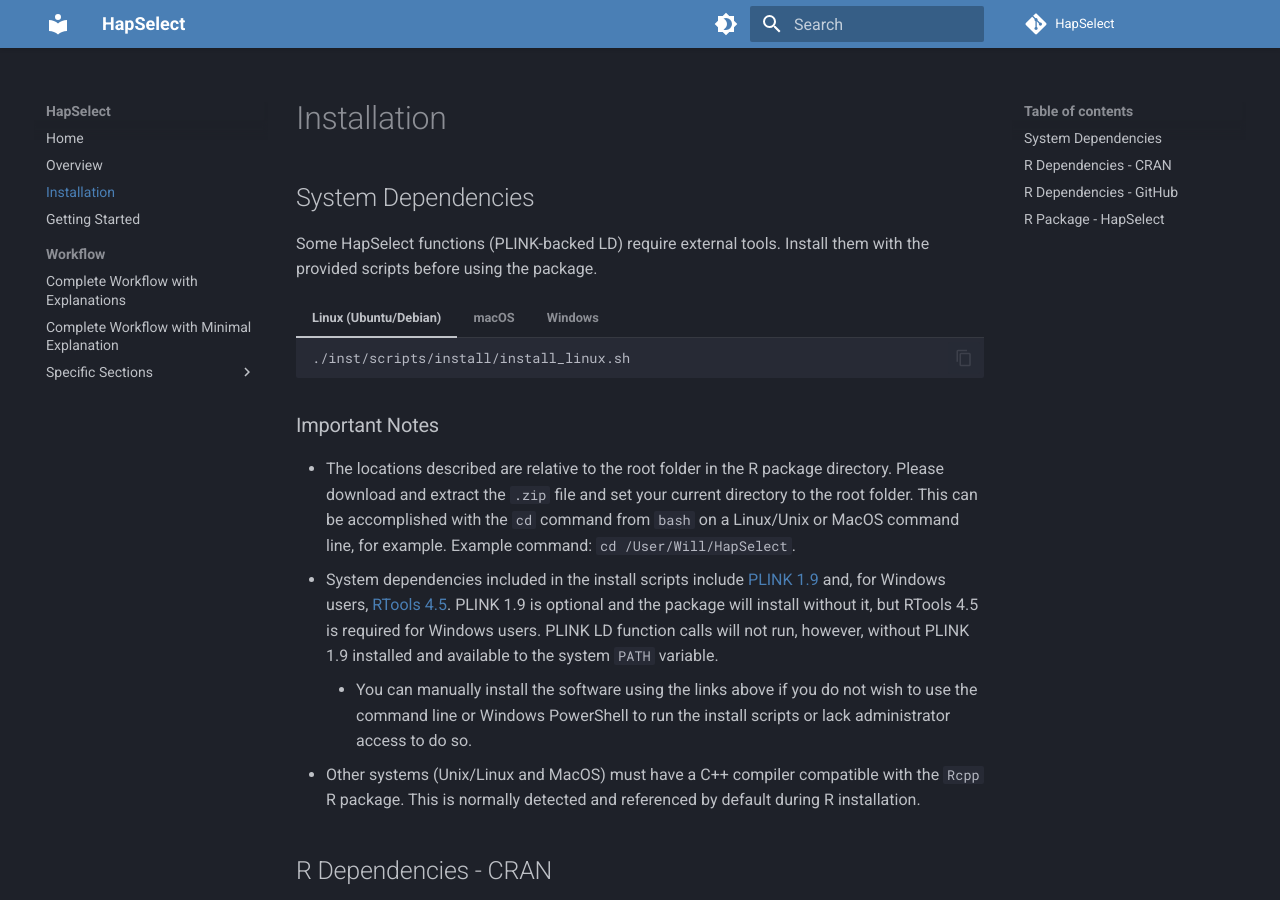
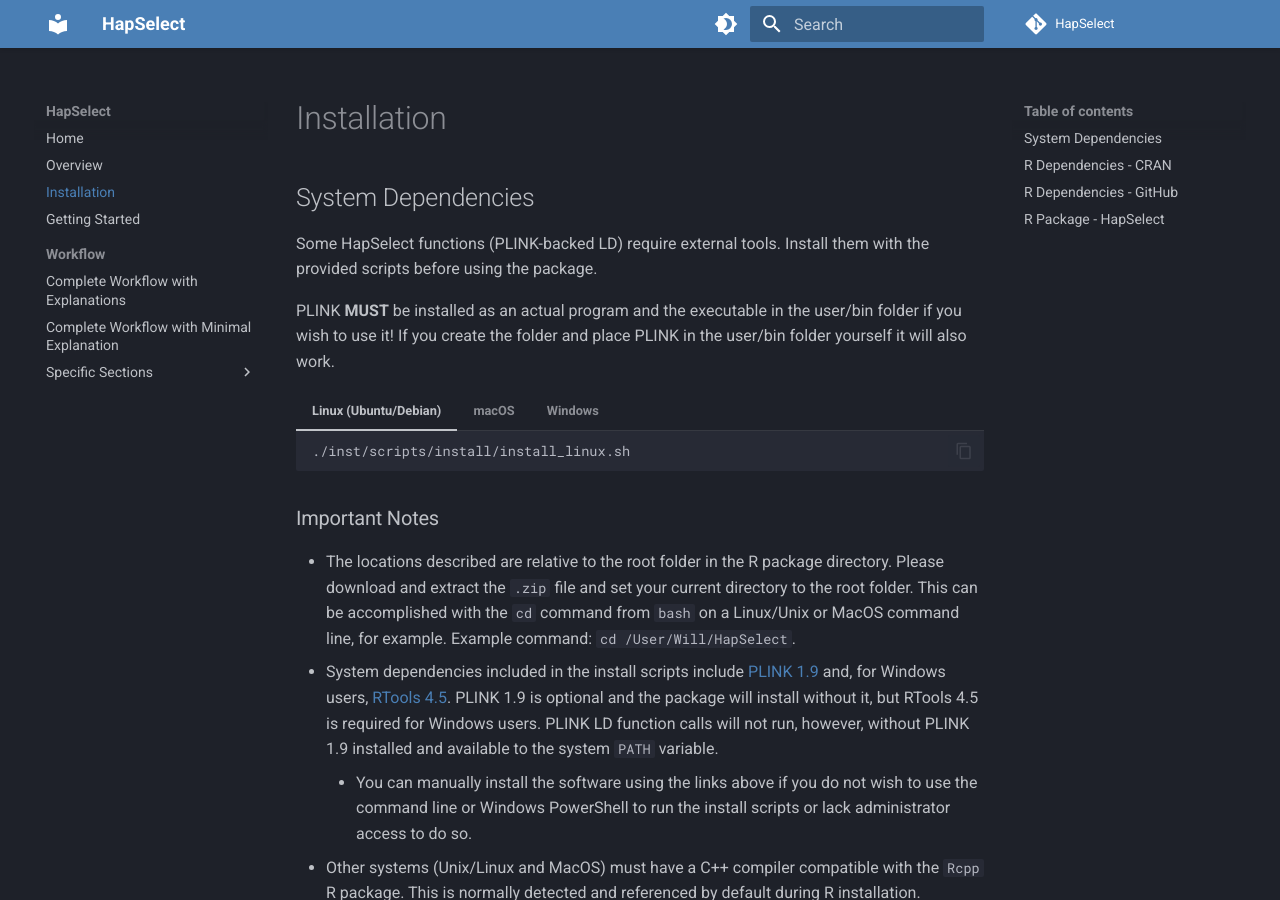
Before and after one commit to wrshf7/HapSelect-Docs, an MkDocs documentation site: the page built from docs/installation.md, in a window 1280 px wide and 900 px high. Built offline with MkDocs 1.6.1 and Material for MkDocs 9.7.7, drawn with Linux system fonts in a browser that asks for light colours; comment, search, counter and statistics services are not loaded.

Commit message:
Update installation.md

````diff
--- a/docs/installation.md
+++ b/docs/installation.md
@@ -3,6 +3,8 @@
 ## System Dependencies
 
 Some HapSelect functions (PLINK-backed LD) require external tools. Install them with the provided scripts before using the package.
+
+PLINK **MUST** be installed as an actual program and the executable in the user/bin folder if you wish to use it! If you create the folder and place PLINK in the user/bin folder yourself it will also work.
 
 === "Linux (Ubuntu/Debian)"
     ```bash
````
